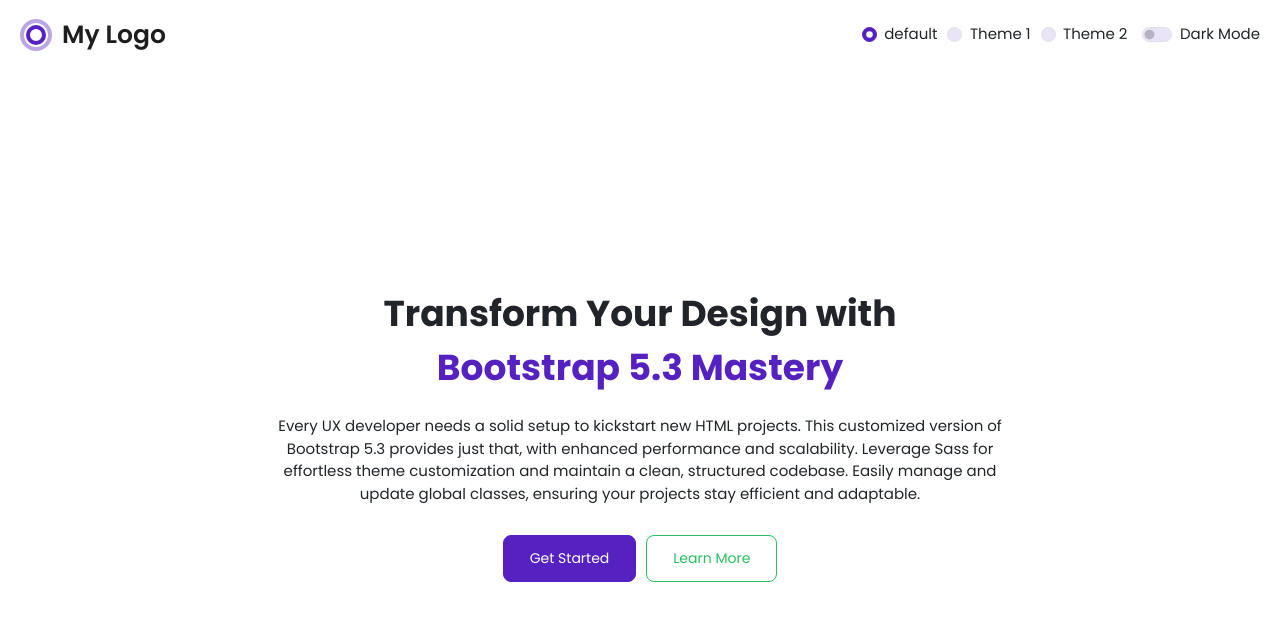
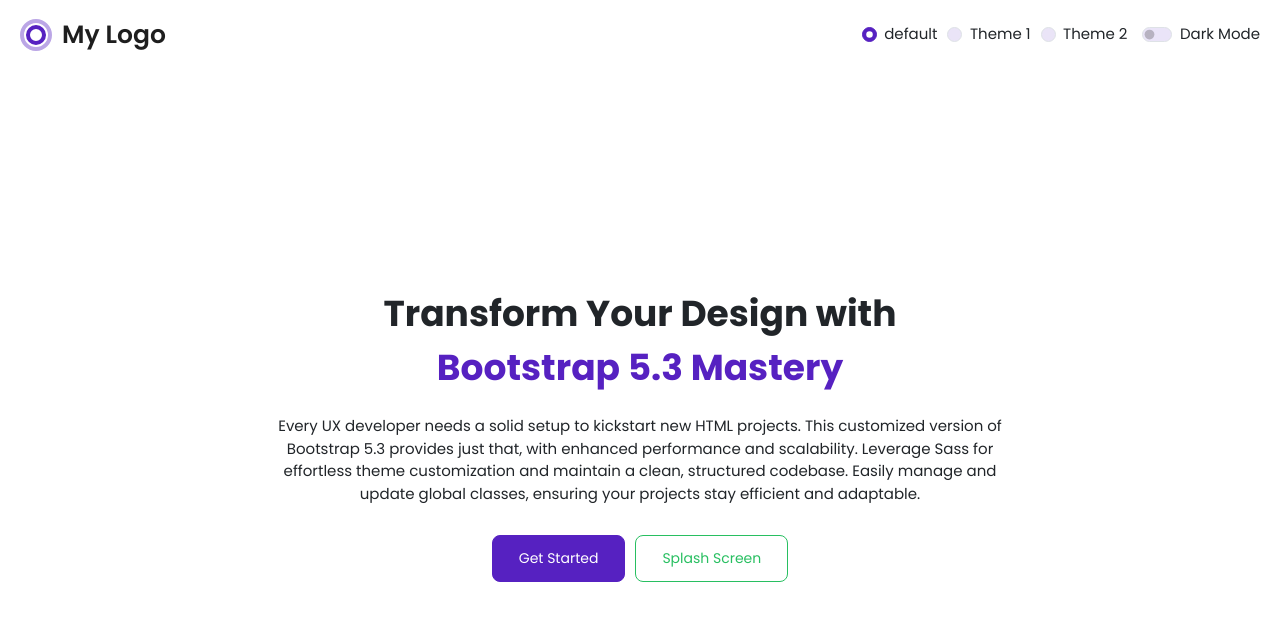
Before and after one commit to KrishnaBala0025/KrishnaBala0025, a website: page index.html in a window 1280 px wide. Drawn offline with nearby package versions, Linux system fonts and the light colour scheme.

Commit message:
url-Setup

```diff
--- a/index.html
+++ b/index.html
@@ -113,7 +113,7 @@
                   href="splash.html"
                   class="btn btn-outline-secondary flex-grow-1 flex-sm-grow-0"
                 >
-                  Learn More
+                  Splash Screen
                 </a>
               </div>
             </div>
```
